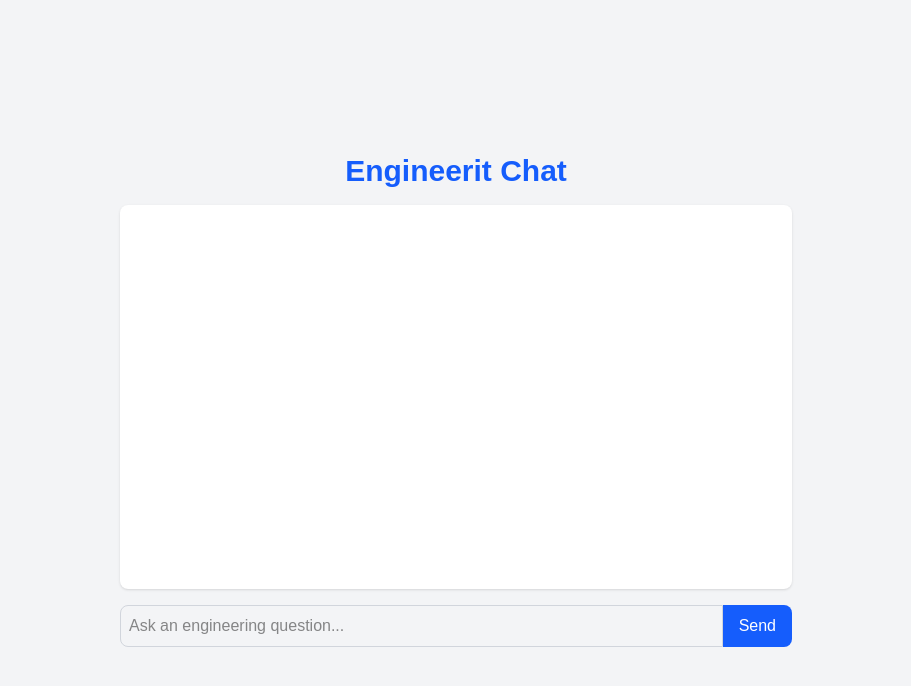
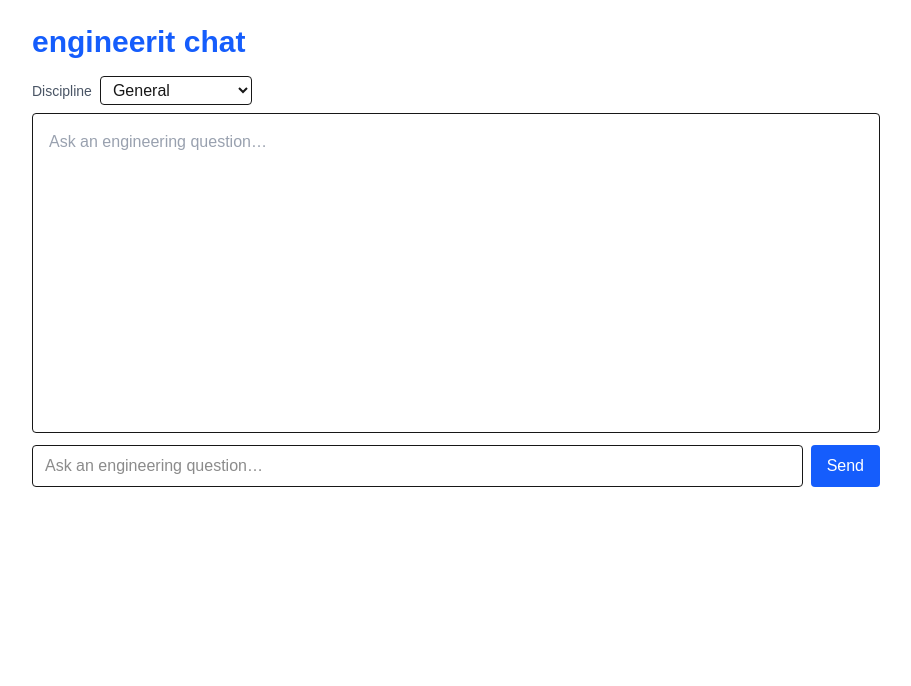
Before and after one commit to engineeritai/engineerit-chat, a Next.js app: page / in a window 1280 px wide. Shown: the top 686 px of the page, without its empty margins (184-1095 px from the left). Built offline with nearby package versions, Linux system fonts and the light colour scheme.

Commit message:
style: lowercase title to engineerit

```diff
--- a/app/page.tsx
+++ b/app/page.tsx
@@ -1,61 +1,77 @@
 "use client";
 import { useState } from "react";
 
-export default function Home() {
+const DISCIPLINES = [
+  { id: "general", label: "General" },
+  { id: "process", label: "Process" },
+  { id: "piping", label: "Piping / P&ID" },
+  { id: "mechanical", label: "Mechanical" },
+  { id: "civil", label: "Civil / Structural" },
+  { id: "electrical", label: "Electrical" },
+  { id: "instrument", label: "Instrumentation" },
+  { id: "hazop", label: "HAZOP / Safety" },
+];
+
+export default function Page() {
+  const [messages, setMessages] = useState<{ role: "user" | "assistant"; content: string }[]>([]);
   const [input, setInput] = useState("");
-  const [messages, setMessages] = useState<{ role: string; content: string }[]>([]);
+  const [discipline, setDiscipline] = useState("general");
   const [loading, setLoading] = useState(false);
 
-  const sendMessage = async () => {
-    if (!input.trim()) return;
-    const userMsg = { role: "user", content: input };
-    setMessages((prev) => [...prev, userMsg]);
+  async function send() {
+    if (!input.trim() || loading) return;
+    const userMsg = input.trim();
+    setMessages((m) => [...m, { role: "user", content: userMsg }]);
     setInput("");
     setLoading(true);
-
     const res = await fetch("/api/chat", {
       method: "POST",
       headers: { "Content-Type": "application/json" },
-      body: JSON.stringify({ message: input }),
+      body: JSON.stringify({
+        message: userMsg,
+        discipline,
+      }),
     });
-
     const data = await res.json();
-    setMessages((prev) => [...prev, { role: "assistant", content: data.reply }]);
+    setMessages((m) => [...m, { role: "assistant", content: data.reply ?? "No reply." }]);
     setLoading(false);
-  };
+  }
 
   return (
-    <div className="flex flex-col items-center justify-center min-h-screen bg-gray-100 p-4">
-      <h1 className="text-3xl font-bold mb-4 text-blue-600">Engineerit Chat</h1>
-      <div className="w-full max-w-2xl bg-white rounded-lg shadow p-4 h-96 overflow-y-auto">
+    <main className="mx-auto max-w-4xl p-6">
+      <h1 className="text-3xl font-bold mb-4 text-blue-600">engineerit chat</h1>
+
+      <div className="mb-2 flex gap-2 items-center">
+        <label className="text-sm text-gray-600">Discipline</label>
+        <select
+          value={discipline}
+          onChange={(e) => setDiscipline(e.target.value)}
+          className="border rounded px-2 py-1"
+        >
+          {DISCIPLINES.map(d => <option key={d.id} value={d.id}>{d.label}</option>)}
+        </select>
+      </div>
+
+      <div className="border rounded p-4 bg-white min-h-[320px] mb-3 overflow-y-auto">
+        {messages.length === 0 && <div className="text-gray-400">Ask an engineering question…</div>}
         {messages.map((m, i) => (
-          <div key={i} className={`my-2 ${m.role === "user" ? "text-right" : "text-left"}`}>
-            <span
-              className={`inline-block p-2 rounded-lg ${
-                m.role === "user" ? "bg-blue-100" : "bg-gray-200"
-              }`}
-            >
-              {m.content}
-            </span>
+          <div key={i} className={`my-2 ${m.role === "user" ? "text-blue-700" : "text-gray-900"}`}>
+            <b>{m.role === "user" ? "You:" : "engineerit:"}</b> {m.content}
           </div>
         ))}
-        {loading && <div className="text-gray-400 text-sm">Thinking...</div>}
+        {loading && <div className="text-gray-400">Thinking…</div>}
       </div>
 
-      <div className="flex w-full max-w-2xl mt-4">
+      <div className="flex gap-2">
         <input
-          className="flex-grow border border-gray-300 rounded-l-lg p-2"
           value={input}
           onChange={(e) => setInput(e.target.value)}
-          placeholder="Ask an engineering question..."
+          onKeyDown={(e) => e.key === "Enter" && send()}
+          className="flex-1 border rounded px-3 py-2"
+          placeholder="Ask an engineering question…"
         />
-        <button
-          onClick={sendMessage}
-          className="bg-blue-600 text-white px-4 py-2 rounded-r-lg"
-        >
-          Send
-        </button>
+        <button onClick={send} className="bg-blue-600 text-white rounded px-4">Send</button>
       </div>
-    </div>
+    </main>
   );
 }
```
